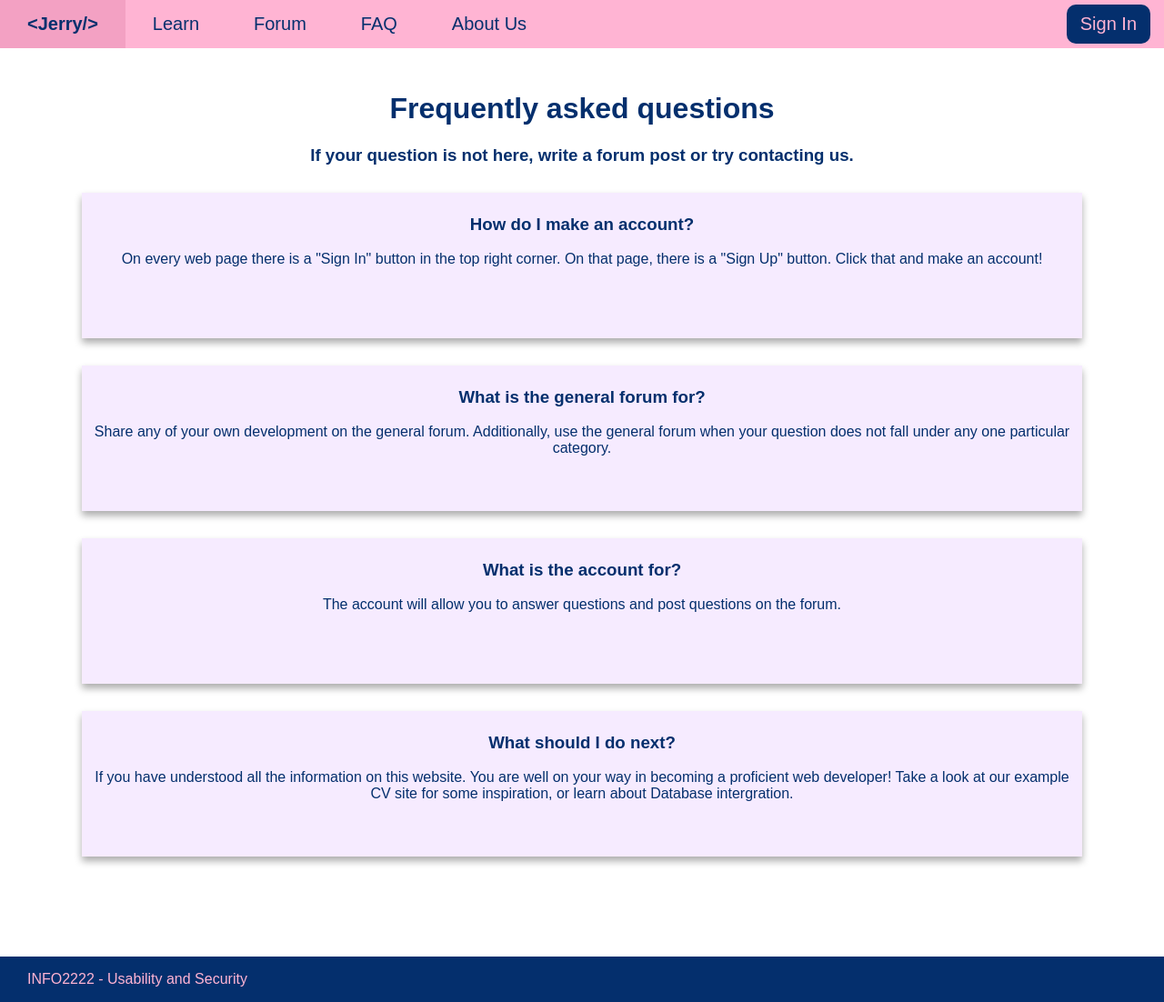
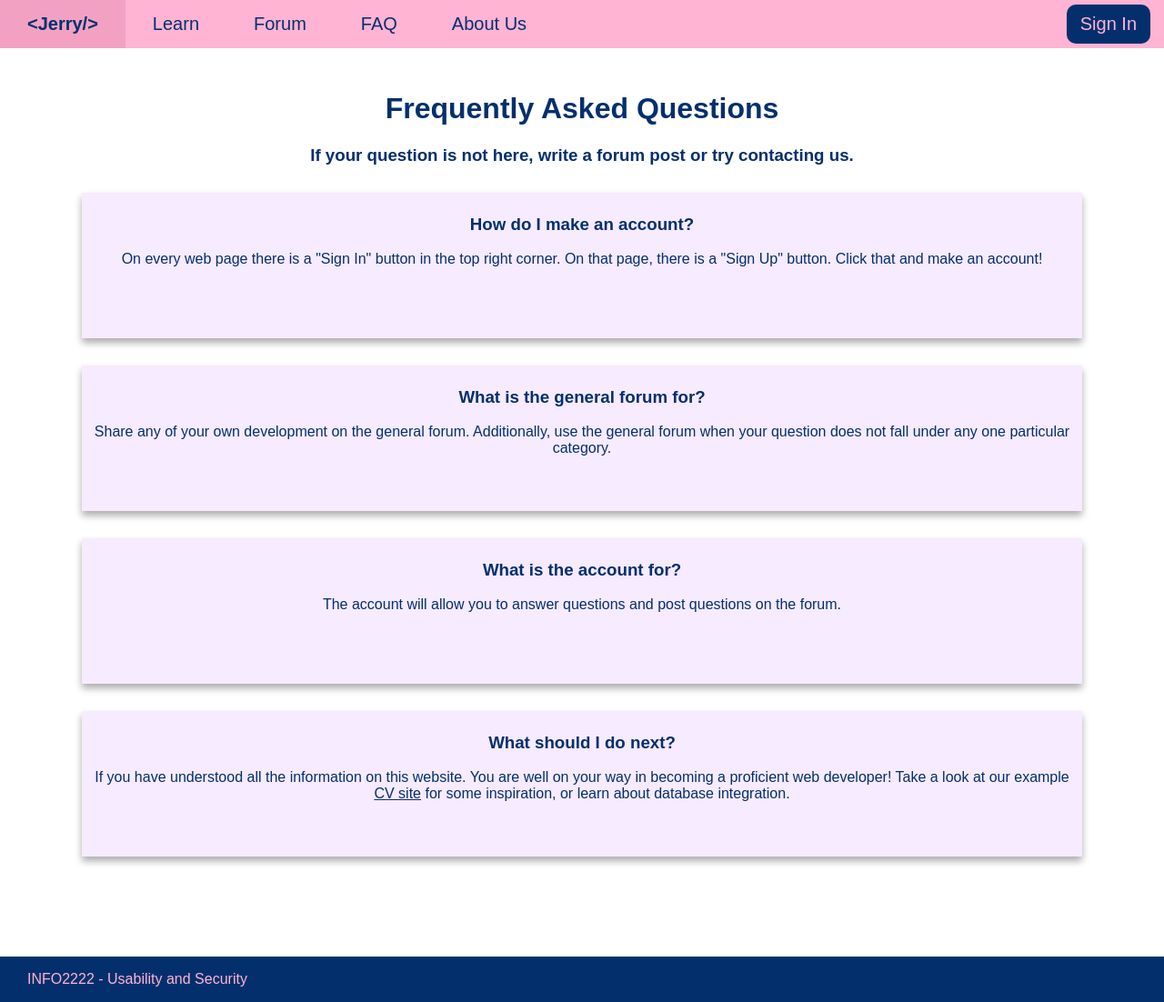
Before and after one commit to tharencandi/MVC-site, a Bottle app: page /faq in a window 1280 px wide. Shown: the whole page at 91% size. Run offline with Bottle, Linux system fonts and the light colour scheme.

Commit message:
Fixed typo

```diff
--- a/code/templates/faq.html
+++ b/code/templates/faq.html
@@ -1,6 +1,6 @@
 <div id=main>
     <h1>
-        Frequently asked questions
+        Frequently Asked Questions
     </h1>
     <h3 id="subtitle">
         If your question is not here, write a forum post or try contacting us.
@@ -24,7 +24,7 @@
 
     <div class="right_profile">
         <h3>What should I do next?</h3>
-        <p>If you have understood all the information on this website. You are well on your way in becoming a proficient web developer! Take a look at our example CV site for some inspiration, or learn about Database intergration. </p>
+        <p>If you have understood all the information on this website. You are well on your way in becoming a proficient web developer! Take a look at our example <a href="content/web-frameworks/working_example">CV site</a> for some inspiration, or learn about database integration. </p>
     </div>
 
 </div>
```
